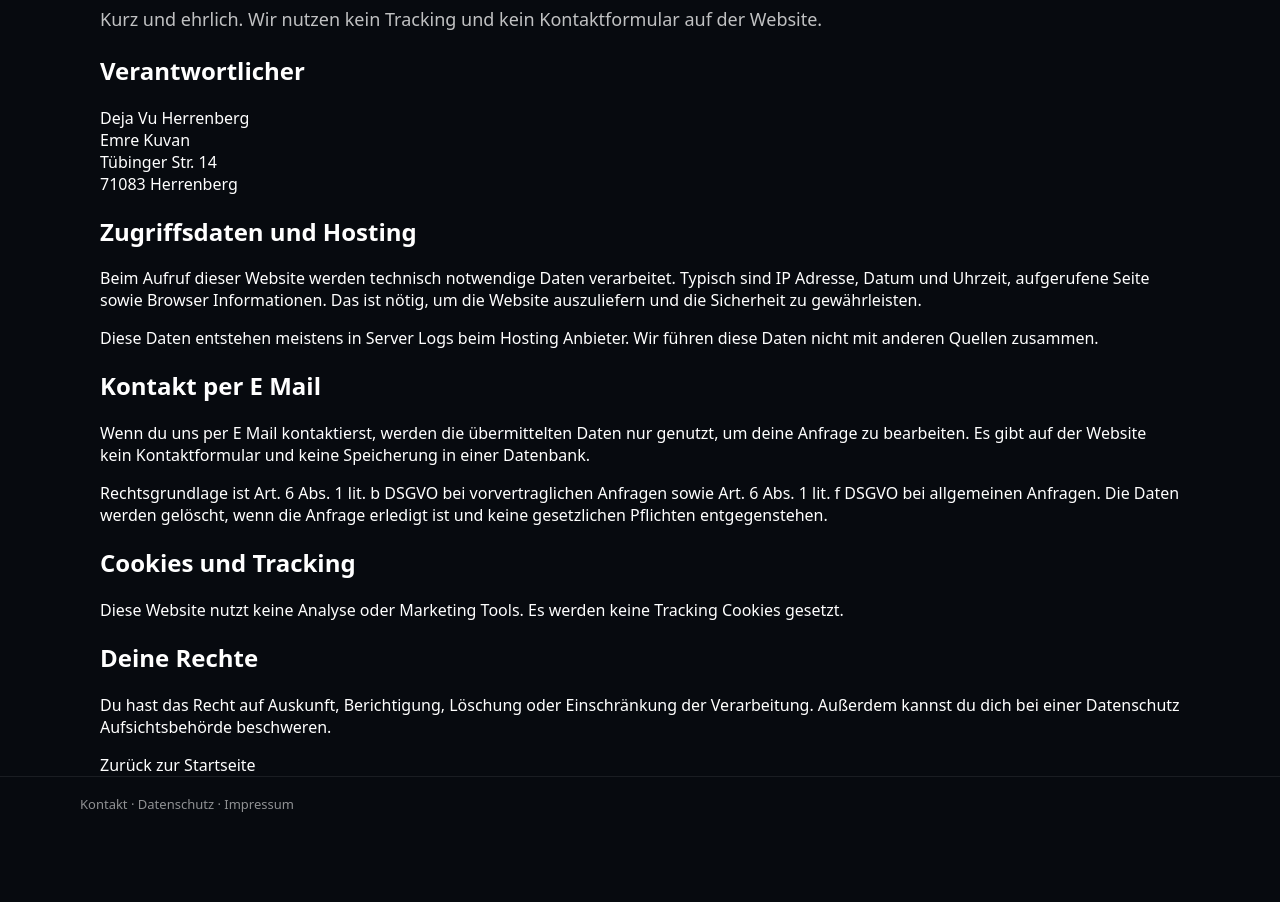
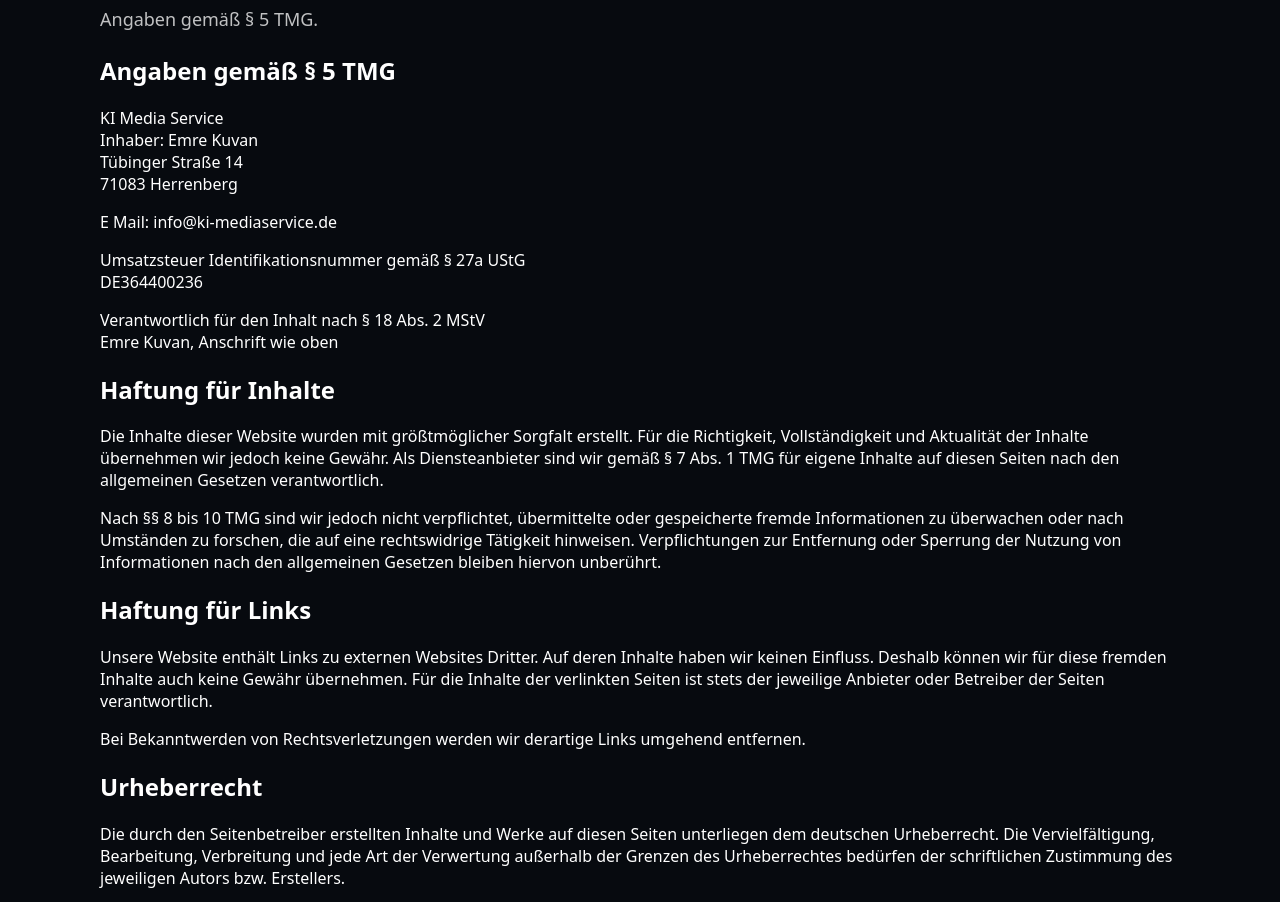
Before and after one commit to L3tros/K-I, a website: page datenschutz.html in a window 1280 px wide. Shown: the part 173-1075 px from the top of the page. Before the commit the page ends 1004 px from the top, so only its background shows below. Drawn offline with Linux system fonts and the light colour scheme.

Commit message:
Update datenschutz.html

```diff
--- a/datenschutz.html
+++ b/datenschutz.html
@@ -3,14 +3,14 @@
   <head>
     <meta charset="utf-8" />
     <meta name="viewport" content="width=device-width, initial-scale=1" />
-    <title>Datenschutz</title>
-<link rel="stylesheet" href="styles.css" />
-<script src="script.js" defer></script>
+    <title>Impressum</title>
+    <link rel="stylesheet" href="styles.css" />
+    <script src="script.js" defer></script>
   </head>
   <body>
     <header class="header">
       <div class="container header-inner">
-        <a class="logo" href="index.html">K&I Media Service</a>
+        <a class="logo" href="index.html">KI Media Service</a>
 
         <nav class="nav" id="mainNav">
           <a href="digitalisierung.html">Digitalisierung</a>
@@ -19,74 +19,102 @@
           <a class="btn small" href="kontakt.html">Kontakt</a>
         </nav>
 
-        <button class="nav-toggle" id="navToggle" aria-label="Menü öffnen">
-
-        </button>
+        <button class="nav-toggle" id="navToggle" aria-label="Menü öffnen"></button>
       </div>
     </header>
 
     <main class="page">
       <div class="container">
         <p class="kicker">Rechtliches</p>
-        <h1>Datenschutz</h1>
+        <h1>Impressum</h1>
         <p class="lead">
-          Kurz und ehrlich. Wir nutzen kein Tracking und kein Kontaktformular
-          auf der Website.
+          Angaben gemäß § 5 TMG.
         </p>
 
         <section class="card">
-          <h2>Verantwortlicher</h2>
+          <h2>Angaben gemäß § 5 TMG</h2>
           <p>
-            Deja Vu Herrenberg<br />
-            Emre Kuvan<br />
-            Tübinger Str. 14<br />
+            KI Media Service<br />
+            Inhaber: Emre Kuvan<br />
+            Tübinger Straße 14<br />
             71083 Herrenberg
+          </p>
+
+          <p>
+            E Mail: info@ki-mediaservice.de
+          </p>
+
+          <p>
+            Umsatzsteuer Identifikationsnummer gemäß § 27a UStG<br />
+            DE364400236
+          </p>
+
+          <p>
+            Verantwortlich für den Inhalt nach § 18 Abs. 2 MStV<br />
+            Emre Kuvan, Anschrift wie oben
           </p>
         </section>
 
         <section class="card">
-          <h2>Zugriffsdaten und Hosting</h2>
+          <h2>Haftung für Inhalte</h2>
           <p>
-            Beim Aufruf dieser Website werden technisch notwendige Daten
-            verarbeitet. Typisch sind IP Adresse, Datum und Uhrzeit, aufgerufene
-            Seite sowie Browser Informationen. Das ist nötig, um die Website
-            auszuliefern und die Sicherheit zu gewährleisten.
+            Die Inhalte dieser Website wurden mit größtmöglicher Sorgfalt erstellt.
+            Für die Richtigkeit, Vollständigkeit und Aktualität der Inhalte übernehmen wir
+            jedoch keine Gewähr. Als Diensteanbieter sind wir gemäß § 7 Abs. 1 TMG für eigene
+            Inhalte auf diesen Seiten nach den allgemeinen Gesetzen verantwortlich.
           </p>
           <p>
-            Diese Daten entstehen meistens in Server Logs beim Hosting Anbieter.
-            Wir führen diese Daten nicht mit anderen Quellen zusammen.
+            Nach §§ 8 bis 10 TMG sind wir jedoch nicht verpflichtet, übermittelte oder
+            gespeicherte fremde Informationen zu überwachen oder nach Umständen zu forschen,
+            die auf eine rechtswidrige Tätigkeit hinweisen. Verpflichtungen zur Entfernung oder
+            Sperrung der Nutzung von Informationen nach den allgemeinen Gesetzen bleiben hiervon
+            unberührt.
           </p>
         </section>
 
         <section class="card">
-          <h2>Kontakt per E Mail</h2>
+          <h2>Haftung für Links</h2>
           <p>
-            Wenn du uns per E Mail kontaktierst, werden die übermittelten Daten
-            nur genutzt, um deine Anfrage zu bearbeiten. Es gibt auf der Website
-            kein Kontaktformular und keine Speicherung in einer Datenbank.
+            Unsere Website enthält Links zu externen Websites Dritter. Auf deren Inhalte haben
+            wir keinen Einfluss. Deshalb können wir für diese fremden Inhalte auch keine Gewähr
+            übernehmen. Für die Inhalte der verlinkten Seiten ist stets der jeweilige Anbieter
+            oder Betreiber der Seiten verantwortlich.
           </p>
           <p>
-            Rechtsgrundlage ist Art. 6 Abs. 1 lit. b DSGVO bei vorvertraglichen
-            Anfragen sowie Art. 6 Abs. 1 lit. f DSGVO bei allgemeinen Anfragen.
-            Die Daten werden gelöscht, wenn die Anfrage erledigt ist und keine
-            gesetzlichen Pflichten entgegenstehen.
+            Bei Bekanntwerden von Rechtsverletzungen werden wir derartige Links umgehend entfernen.
           </p>
         </section>
 
         <section class="card">
-          <h2>Cookies und Tracking</h2>
+          <h2>Urheberrecht</h2>
           <p>
-            Diese Website nutzt keine Analyse oder Marketing Tools. Es werden
-            keine Tracking Cookies gesetzt.
+            Die durch den Seitenbetreiber erstellten Inhalte und Werke auf diesen Seiten unterliegen
+            dem deutschen Urheberrecht. Die Vervielfältigung, Bearbeitung, Verbreitung und jede Art
+            der Verwertung außerhalb der Grenzen des Urheberrechtes bedürfen der schriftlichen Zustimmung
+            des jeweiligen Autors bzw. Erstellers.
+          </p>
+          <p>
+            Downloads und Kopien dieser Seite sind nur für den privaten, nicht kommerziellen Gebrauch
+            gestattet. Soweit Inhalte auf dieser Seite nicht vom Betreiber erstellt wurden, werden die
+            Urheberrechte Dritter beachtet.
           </p>
         </section>
 
         <section class="card">
-          <h2>Deine Rechte</h2>
+          <h2>Hinweis zur Datenübertragung</h2>
           <p>
-            Du hast das Recht auf Auskunft, Berichtigung, Löschung oder
-            Einschränkung der Verarbeitung. Außerdem kannst du dich bei einer
-            Datenschutz Aufsichtsbehörde beschweren.
+            Die Datenübertragung im Internet, zum Beispiel bei der Kommunikation per E Mail,
+            kann Sicherheitslücken aufweisen. Ein lückenloser Schutz der Daten vor dem Zugriff
+            durch Dritte ist nicht möglich.
+          </p>
+        </section>
+
+        <section class="card">
+          <h2>Werbewiderspruch</h2>
+          <p>
+            Der Nutzung der im Rahmen der Impressumspflicht veröffentlichten Kontaktdaten zur Übersendung
+            von nicht ausdrücklich angeforderter Werbung und Informationsmaterialien wird hiermit ausdrücklich
+            widersprochen.
           </p>
         </section>
 
```
